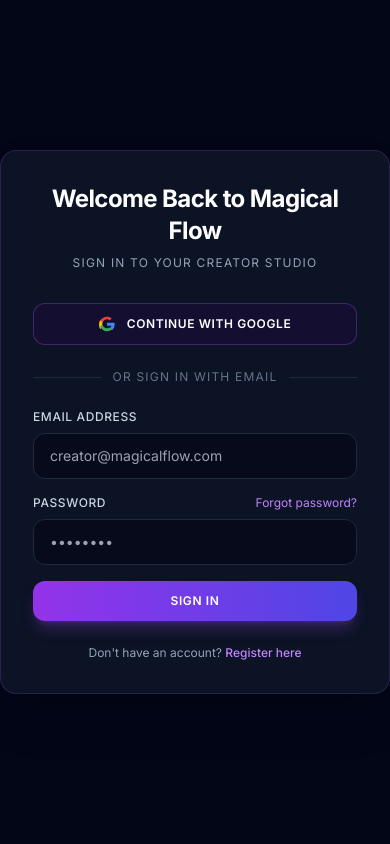
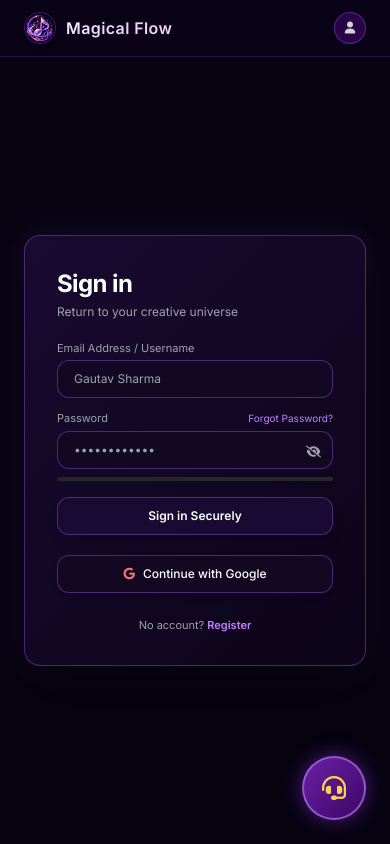
Before and after one commit to gautav2003/MagicalFlow, a Flask app: page /signin in a window 390 px wide. Run offline with Flask 3, Linux system fonts and the light colour scheme; some libraries are stand-ins or nearby versions.

Commit message:
Add files via upload

```diff
--- a/Magical Flow/templates/Signin.html
+++ b/Magical Flow/templates/Signin.html
@@ -1,82 +1,131 @@
-<!DOCTYPE html>
-<html lang="en" class="h-full">
-<head>
-    <meta charset="UTF-8">
-    <meta name="viewport" content="width=device-width, initial-scale=1.0">
-    <title>Sign In - Magical Flow</title>
-    <!-- Tailwind CSS CDN -->
-    <script src="https://cdn.tailwindcss.com"></script>
-    <link href="https://fonts.googleapis.com/css2?family=Inter:wght@300;400;500;600;700&display=swap" rel="stylesheet">
-    <style>
-        body { font-family: 'Inter', sans-serif; }
-    </style>
-</head>
-<body class="h-full bg-slate-950 text-slate-100 flex items-center justify-center">
+{% extends "Base.html" %}
+{% block title %}Magical Flow - Sign In{% endblock %}
+{% block content %}
+<div class="w-full max-w-5xl mx-auto grid grid-cols-1 md:grid-cols-2 gap-6 items-center py-4">
 
-    <div class="w-full max-w-md p-8 rounded-2xl bg-slate-900/80 border border-purple-500/20 shadow-2xl backdrop-blur-xl">
+    <div class="studio-card rounded-2xl p-6 hidden md:flex flex-col justify-between space-y-12 h-[460px] relative overflow-hidden border border-purple-500/40">
+        <div class="rounded-xl overflow-hidden border border-purple-500/30 h-48 shadow-inner">
+            <img src="https://images.unsplash.com/photo-1598488035139-bdbb2231ce04?auto=format&fit=crop&w=800&q=80" alt="Studio Setup" class="w-full h-full object-cover">
+        </div>
+        <div class="space-y-2">
+            <h2 class="text-xl font-bold text-white italic font-serif">"Where sound meets imagination"</h2>
+            <p class="text-[11px] text-zinc-400 leading-relaxed">Create, compose, and collaborate. Your music journey starts here.</p>
+        </div>
+    </div>
 
-        <!-- Header -->
-        <div class="text-center mb-8">
-            <h1 class="text-2xl font-bold tracking-tight text-white mb-2">Welcome Back to Magical Flow</h1>
-            <p class="text-xs text-slate-400 uppercase tracking-widest">Sign in to your creator studio</p>
+    <div class="studio-card rounded-2xl p-8 w-full space-y-5 border border-purple-500/40">
+        <div class="space-y-1">
+            <h2 class="text-2xl font-bold text-white tracking-tight">Sign in</h2>
+            <p class="text-xs text-zinc-400">Return to your creative universe</p>
         </div>
 
-        <!-- Flash Messages -->
-        {% with messages = get_flashed_messages(with_categories=true) %}
-            {% if messages %}
-                <div class="mb-6 space-y-2">
-                    {% for category, message in messages %}
-                        <div class="p-3 rounded-xl text-xs {% if category == 'success' %}bg-emerald-950/40 border border-emerald-500/30 text-emerald-300{% else %}bg-purple-950/40 border border-purple-500/30 text-purple-300{% endif %}">
-                            {{ message }}
-                        </div>
-                    {% endfor %}
-                </div>
-            {% endif %}
-        {% endwith %}
+        {% if error %}
+        <div class="bg-red-500/20 border border-red-500 text-red-300 text-xs p-3 rounded-xl text-center">
+            {{ error }}
+        </div>
+        {% endif %}
 
-        <!-- Google OAuth Sign In Button -->
-        <a href="{{ url_for('google_login') }}" class="flex items-center justify-center gap-3 w-full py-3 px-4 rounded-xl border border-purple-500/30 bg-purple-950/20 hover:bg-purple-900/30 text-white text-xs font-semibold uppercase tracking-wider transition-all mb-6">
-            <svg class="w-4 h-4" viewBox="0 0 24 24">
-                <path fill="#EA4335" d="M12 5c1.6 0 3 .6 4.1 1.6l3.1-3.1C17.3 1.8 14.8 1 12 1 7.4 1 3.5 3.6 1.6 7.4l3.7 2.9C6.2 7.3 8.9 5 12 5z"/>
-                <path fill="#4285F4" d="M23.5 12.3c0-.8-.1-1.6-.2-2.3H12v4.5h6.5c-.3 1.5-1.1 2.8-2.4 3.7l3.7 2.9c2.2-2 3.7-5 3.7-8.8z"/>
-                <path fill="#FBBC05" d="M5.3 14.7c-.2-.7-.4-1.5-.4-2.7s.2-2 .4-2.7L1.6 6.4C.6 8.4 0 10.6 0 13s.6 4.6 1.6 6.6l3.7-2.9z"/>
-                <path fill="#34A853" d="M12 23c3.2 0 6-1.1 8-3l-3.7-2.9c-1.1.7-2.5 1.2-4.3 1.2-3.1 0-5.8-2.3-6.7-5.3L1.6 15.6C3.5 19.4 7.4 23 12 23z"/>
-            </svg>
-            Continue with Google
-        </a>
-
-        <div class="flex items-center my-6">
-            <div class="flex-grow border-t border-slate-800"></div>
-            <span class="px-3 text-xs text-slate-500 uppercase tracking-widest">or sign in with email</span>
-            <div class="flex-grow border-t border-slate-800"></div>
-        </div>
-
-        <!-- Sign In Form -->
-        <form method="POST" action="{{ url_for('signin') }}" class="space-y-4">
+        <form method="POST" class="space-y-3">
             <div>
-                <label class="block text-xs font-medium text-slate-300 uppercase tracking-wider mb-2">Email Address</label>
-                <input type="email" name="email" required class="w-full bg-slate-950/60 border border-slate-800 rounded-xl px-4 py-3 text-sm text-white focus:outline-none focus:border-purple-500 transition-colors" placeholder="creator@magicalflow.com">
+                <label class="block text-[11px] text-zinc-400 mb-1">Email Address / Username</label>
+                <input type="text" name="username" required placeholder="Gautav Sharma"
+                    class="w-full bg-[#120822] border border-purple-500/40 rounded-xl px-4 py-2.5 text-xs text-white focus:outline-none focus:border-purple-400">
             </div>
 
             <div>
-                <div class="flex justify-between items-center mb-2">
-                    <label class="block text-xs font-medium text-slate-300 uppercase tracking-wider">Password</label>
-                    <a href="{{ url_for('reset_password') }}" class="text-xs text-purple-400 hover:text-purple-300 transition-colors">Forgot password?</a>
+                <div class="flex justify-between items-center mb-1">
+                    <label class="text-[11px] text-zinc-400">Password</label>
+                    <a href="{{ url_for('forgot_password') }}" class="text-[10px] text-purple-400 hover:underline">Forgot Password?</a>
                 </div>
-                <input type="password" name="password" required class="w-full bg-slate-950/60 border border-slate-800 rounded-xl px-4 py-3 text-sm text-white focus:outline-none focus:border-purple-500 transition-colors" placeholder="••••••••">
+                <div class="relative">
+                    <input type="password" id="signin_password" name="password" required placeholder="••••••••••••" oninput="checkSigninStrength()"
+                        class="w-full bg-[#120822] border border-purple-500/40 rounded-xl pl-4 pr-10 py-2.5 text-xs text-white focus:outline-none focus:border-purple-400">
+                    <button type="button" onclick="toggleVisibility('signin_password', 'eye_signin')" class="absolute right-3 top-1/2 -translate-y-1/2 text-zinc-400 hover:text-white">
+                        <i id="eye_signin" class="fa-solid fa-eye-slash text-xs"></i>
+                    </button>
+                </div>
+                <div class="w-full bg-zinc-800 h-1 rounded-full mt-2 overflow-hidden">
+                    <div id="signinStrengthBar" class="h-full w-0 transition-all duration-300"></div>
+                </div>
+                <div id="signinStrengthText" class="text-[10px] text-zinc-400 mt-1 text-right"></div>
             </div>
 
-            <button type="submit" class="w-full py-3 px-4 rounded-xl bg-gradient-to-r from-purple-600 to-indigo-600 hover:from-purple-500 hover:to-indigo-500 text-white text-xs font-semibold uppercase tracking-wider shadow-lg shadow-purple-500/25 transition-all mt-2">
-                Sign In
-            </button>
+            <div class="pt-1">
+                <button type="submit" class="w-full bg-[#180a33] hover:bg-purple-900/60 border border-purple-500/40 text-white font-semibold text-xs py-2.5 rounded-xl shadow-lg transition">
+                    Sign in Securely
+                </button>
+            </div>
         </form>
+        <a href="{{ url_for('google_login') }}" class="w-full flex items-center justify-center space-x-2 bg-[#120822] hover:bg-purple-950/60 border border-purple-500/40 text-white text-xs font-medium py-2.5 rounded-xl transition shadow-md">
+            <i class="fa-brands fa-google text-red-400"></i>
+            <span>Continue with Google</span>
+        </a>
 
-        <!-- Footer link -->
-        <p class="text-center text-xs text-slate-400 mt-6">
-            Don't have an account? <a href="{{ url_for('register') }}" class="text-purple-400 hover:text-purple-300 font-medium">Register here</a>
-        </p>
+        <div class="text-center text-[11px] text-zinc-400 pt-1">
+            No account? <a href="{{ url_for('register') }}" class="text-purple-400 font-semibold hover:underline">Register</a>
+        </div>
 
+        {% if message %}
+        <div class="bg-[#0e061c] border border-purple-900/50 rounded-lg p-2.5 text-[10px] text-purple-300 text-center mt-2">
+            {{ message }}
+        </div>
+        {% endif %}
     </div>
+</div>
 
-</body>
-</html>
+<script>
+function toggleVisibility(inputId, eyeId) {
+    const input = document.getElementById(inputId);
+    const eye = document.getElementById(eyeId);
+    if (input.type === 'password') {
+        input.type = 'text';
+        eye.classList.remove('fa-eye-slash');
+        eye.classList.add('fa-eye');
+    } else {
+        input.type = 'password';
+        eye.classList.remove('fa-eye');
+        eye.classList.add('fa-eye-slash');
+    }
+}
+
+function checkSigninStrength() {
+    const val = document.getElementById('signin_password').value;
+    const bar = document.getElementById('signinStrengthBar');
+    const text = document.getElementById('signinStrengthText');
+
+    let score = 0;
+    if (val.length > 5) score++;
+    if (val.length > 9) score++;
+    if (/[A-Z]/.test(val)) score++;
+    if (/[0-9]/.test(val)) score++;
+    if (/[^A-Za-z0-9]/.test(val)) score++;
+
+    bar.className = "h-full transition-all duration-300";
+    if (val.length === 0) {
+        bar.style.width = "0%";
+        text.innerText = "";
+    } else if (score <= 2) {
+        bar.style.width = "25%";
+        bar.classList.add("bg-red-500");
+        text.innerText = "Weak Password";
+        text.className = "text-[10px] text-red-400 mt-1 text-right";
+    } else if (score === 3) {
+        bar.style.width = "50%";
+        bar.classList.add("bg-orange-500");
+        text.innerText = "Medium Password";
+        text.className = "text-[10px] text-orange-400 mt-1 text-right";
+    } else if (score === 4) {
+
+        bar.style.width = "75%";
+        bar.classList.add("bg-yellow-400");
+        text.innerText = "Strong Password";
+        text.className = "text-[10px] text-yellow-300 mt-1 text-right";
+    } else {
+        bar.style.width = "100%";
+        bar.classList.add("bg-green-500");
+        text.innerText = "Excellent Password";
+        text.className = "text-[10px] text-green-400 mt-1 text-right";
+    }
+}
+</script>
+{% endblock %}
```
